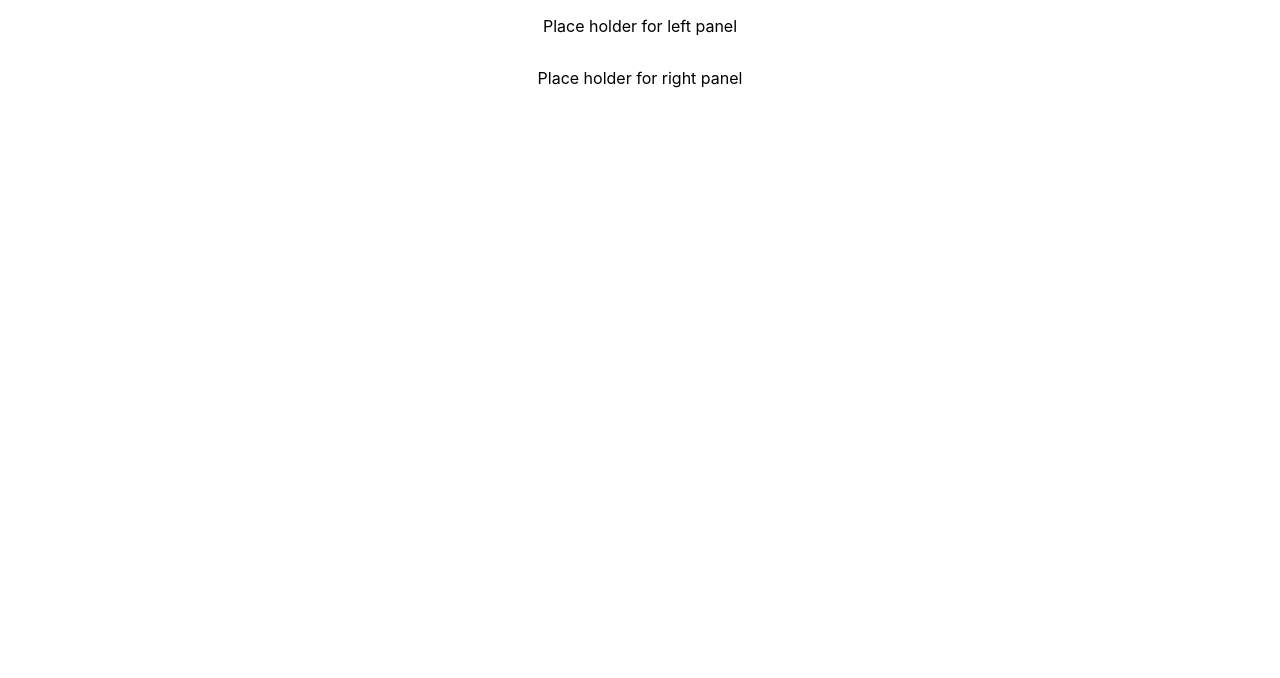
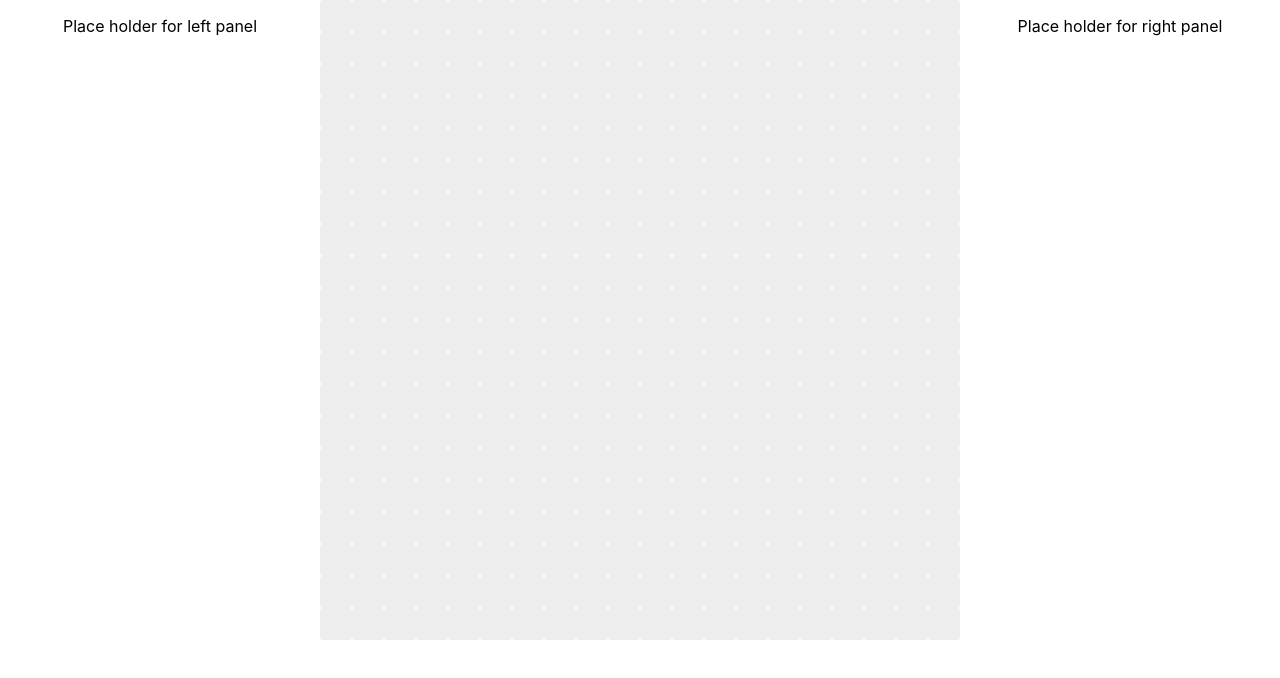
Before and after one commit to y1hao/ColorfulLife, a React (Create React App) app in the folder life/: page / in a window 1280 px wide. Shown: the top 678 px of the page. Built offline with nearby package versions, Linux system fonts and the light colour scheme.

Commit message:
Add sizing of cells

```diff
--- a/life/src/App.tsx
+++ b/life/src/App.tsx
@@ -4,66 +4,58 @@ import CentralPanel from './Components/CentralPanel';
 import { IGame, BorderPolicy, ICellStyle } from './Common/Interfaces';
 import LeftPanel from './Components/LeftPanel';
 import RightPanel from './Components/RightPanel';
+import { Grid } from '@material-ui/core';
 
 function App() {
-  const map = [
-    [true, false, true],
-    [true, true, true],
-    [false, true, false]
-  ]
+  const defaultWidth = 20;
+  const defaultHeight = 20;
 
-  const style = {
-    size: 10,
+  const defaultSeeds: boolean[][] = new Array(defaultHeight);
+  for (let i = 0; i < defaultHeight; ++i) {
+    defaultSeeds[i] = new Array(defaultWidth).fill(false);
+  }
+
+  const defaultStyle = {
+    size: 5,
     color: 'red',
-    borderRadius: 20,
-    borderWidth: 2,
+    borderRadius: '20%',
+    borderWidth: '2',
     borderColor: 'blue'
   }
 
-  const stylez = [
-    [style, style, style, style, style, style, style, style, style],
-    [style, style, style, style, style, style, style, style, style]
+  const defaultStyles = [
+    new Array(9).fill(defaultStyle),
+    new Array(9).fill(defaultStyle)
   ]
-
-  const game: IGame = {
-    name: "",
-    author: "",
-    time: new Date(),
-    refreshFrequency: 2,
-    width: 10,
-    height: 10,
-    seeds: map,
-    starveCriterion: 2,
-    reviveCriterion: 3,
-    borderPolicy: BorderPolicy.dead,
-    styles: stylez
-  }
 
   const [name, setName] = useState<string>("")
     , [author, setAuthor] = useState<string>("")
     , [description, setDescription] = useState<string>("")
     , [time, setTime] = useState<Date>(new Date())
     , [refreshFrequency, setRefreshFrequency] = useState<number>(10)
-      , [width, setWidth] = useState<number>(10)
-      , [height, setHeight] = useState<number>(10)
-      , [seeds, setSeeds] = useState<boolean[][]>([])
+    , [width, setWidth] = useState<number>(defaultWidth)
+    , [height, setHeight] = useState<number>(defaultHeight)
+    , [seeds, setSeeds] = useState<boolean[][]>(defaultSeeds)
     , [starveCriterion, setStarveCriterion] = useState<number>(3)
     , [reviveCriterion, setReviveCriterion] = useState<number>(5)
     , [borderPolicy, setBorderPolicy] = useState<BorderPolicy>(BorderPolicy.dead)
-      , [styles, setStyles] = useState<ICellStyle[][]>(stylez);
-
-
+    , [styles, setStyles] = useState<ICellStyle[][]>(defaultStyles);
 
   return (
     <div className="App">
+      <Grid container>
+        <Grid item xs={3}>
           <LeftPanel
             name={name}
             setName={setName}
             author={author}
             setAuthor={setAuthor}
+            time={time}
             description={description}
             setDescription={setDescription}
           />
+        </Grid>
+        <Grid item xs={6}>
           <CentralPanel
             refreshFrequency={refreshFrequency}
             width={width}
@@ -75,6 +67,8 @@ function App() {
             borderPolicy={borderPolicy}
             styles={styles}
           />
+        </Grid>
+        <Grid item xs={3}>
           <RightPanel
             refreshFrequency={refreshFrequency}
             setRefreshFrequency={setRefreshFrequency}
@@ -91,6 +85,8 @@ function App() {
             styles={styles}
             setStyles={setStyles}
           />
+        </Grid>
+      </Grid>
     </div>
   );
 }
--- a/life/src/Components/Board.tsx
+++ b/life/src/Components/Board.tsx
@@ -4,14 +4,17 @@ import Cell from './Cell';
 import { makeStyles } from '@material-ui/core';
 
 interface IProps {
-    map: Array<Array<ICellConfig>>
+    width: string,
+    map: ICellConfig[][]
 }
 
 export default function Board(props: IProps) {
+
     const classes = makeStyles({
         root: {
             display: 'flex',
-            flexDirection: 'column'
+            flexDirection: 'column',
+            width: props.width
         },
         row: {
             display: 'flex'
@@ -22,7 +25,9 @@ export default function Board(props: IProps) {
     return <div className={classes.root}>{
         props.map.map((row) =>
             <div className={classes.row}>{
-                row.map((cell) => <Cell {...{...cell, size: 300/props.map[0].length}}/>)
+                row.map((cell) =>
+                    <Cell {...{...cell}}
+                />)
             }</div>
         )
     }</div>
--- a/life/src/Components/Cell.tsx
+++ b/life/src/Components/Cell.tsx
@@ -6,11 +6,18 @@ type IProps = ICellConfig;
 
 export default function Cell(props: IProps) {
     const classes = makeStyles({
+        container: {
+            width: props.defaultSize,
+            height: props.defaultSize,
+            display: 'flex'
+        },
         cell: {
             width: props.size,
             height: props.size,
             borderRadius: props.borderRadius,
             borderWidth: props.borderWidth,
+            alignSelf: 'center',
+            justifySelf: 'center',
             '&:hover' : {
                 transform: 'scale(1.1)'
             }
@@ -23,12 +30,14 @@ export default function Cell(props: IProps) {
             backgroundColor: 'green'
         },
         dead: {
-            backgroundColor: 'gray'
+            backgroundColor: '#eeeeee'
         },
     })();
 
     return (
-        <div className={`${classes.cell} ${props.isPlayMode ? classes.play : props.isAlive ? classes.alive : classes.dead}`}
-        onClick={() => props.isPlayMode && props.setIsAlive(!props.isAlive)}/>
+        <div className={classes.container}>
+            <div className={`${classes.cell} ${props.isPlayMode ? classes.play : props.isAlive ? classes.alive : classes.dead}`}
+            onClick={() => props.isPlayMode && props.setIsAlive(!props.isAlive)}/>
+        </div>
     )
 }
--- a/life/src/Components/CentralPanel.tsx
+++ b/life/src/Components/CentralPanel.tsx
@@ -15,20 +15,24 @@ interface IProps {
 }
 
 export default function CentralPanel(props: IProps) {
+    const defaultBoardWidth = '80vh';
+    const defaultCellSize = `calc(${defaultBoardWidth}/${props.width})`;
+
     const map = props.seeds.map((row) =>
         row.map((cell) => {
             return {
                 isPlayMode: false,
-                size: 10,
+                defaultSize: defaultCellSize,
+                size: '100%',
                 color: 'yellow',
-                borderRadius: 0.5,
-                borderWidth: 2,
+                borderRadius: '10%',
+                borderWidth: '2px',
                 borderColor: 'green',
-                isAlive: true,
+                isAlive: cell,
                 setIsAlive: () => null
             }
         })
     )
 
-    return <Board map={map}/>
+    return <Board map={map} width={defaultBoardWidth}/>
 }
--- a/life/src/Components/LeftPanel.tsx
+++ b/life/src/Components/LeftPanel.tsx
@@ -3,6 +3,7 @@ import React from 'react';
 interface IProps {
     name: string,
     setName: (value: string) => void,
+    time: Date,
     author: string,
     setAuthor: (value: string) => void,
     description: string,
```
Also changed, not shown: life/src/Common/Interfaces.ts (+6 -5 lines). Lines whose indentation alone changed are shown as unchanged.
